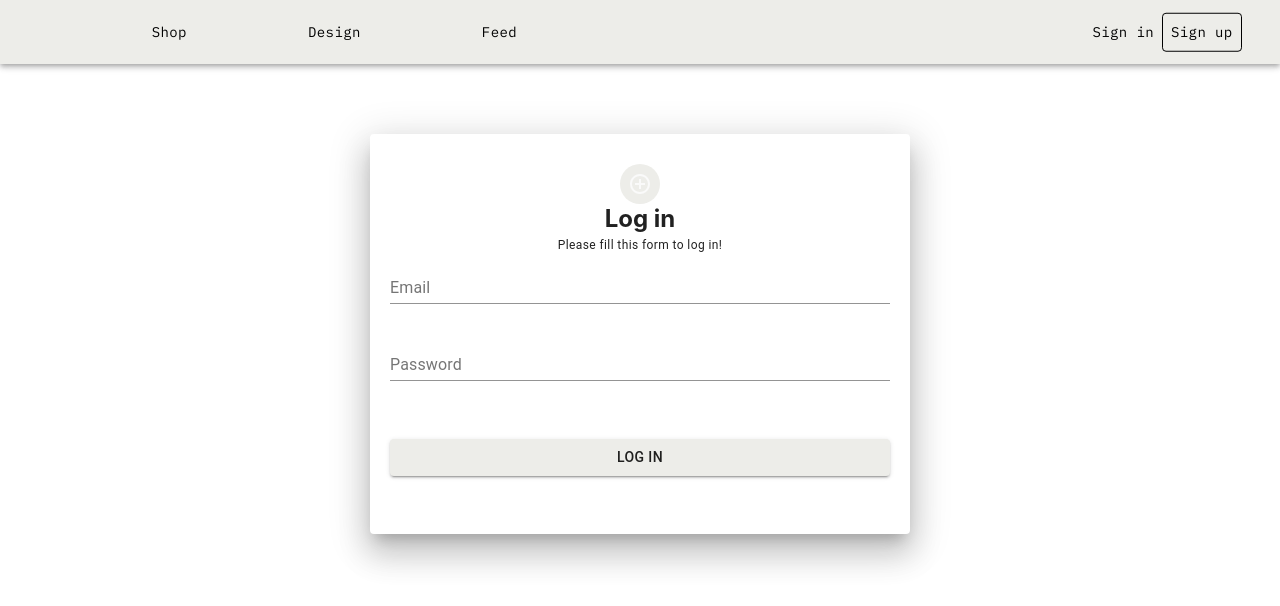
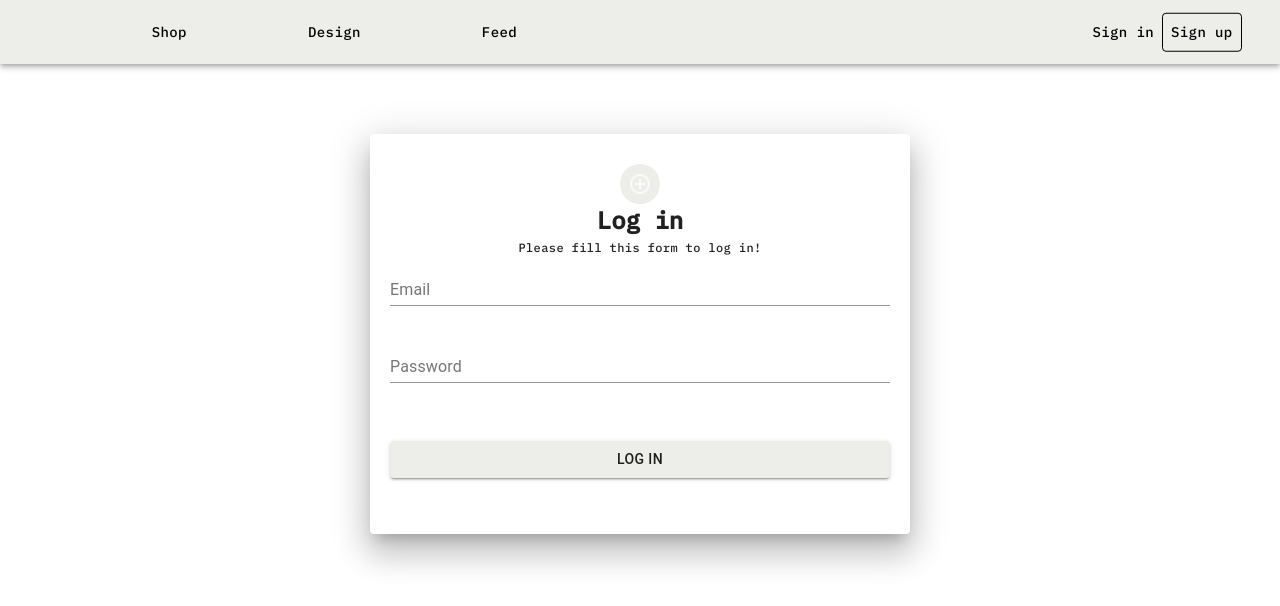
Before and after one commit to benceVadasz/Rug-rets-react, a React (Create React App) app: page /login in a window 1280 px wide. Shown: the top 606 px of the page. Built offline with nearby package versions, Linux system fonts and the light colour scheme.

Commit message:
change font weight of default font

```diff
--- a/src/App.css
+++ b/src/App.css
@@ -1,4 +1,4 @@
-@import url('https://fonts.googleapis.com/css2?family=IBM+Plex+Mono&display=swap');
+@import url('https://fonts.googleapis.com/css2?family=IBM+Plex+Mono:wght@500&display=swap');
 
 .App {
   text-align: center;
@@ -43,5 +43,5 @@
   text-transform: unset !important;
   color: black !important;
   font-family: 'IBM Plex Mono', monospace !important;
-
+  font-weight: 500 !important;
 }
--- a/src/pages/Login.js
+++ b/src/pages/Login.js
@@ -39,7 +39,7 @@ const Login = () => {
             flexFlow: "column wrap",
             justifyContent: "space-between",
         },
-        headerStyle: { margin: 0 },
+        headerStyle: { margin: 0, fontFamily: "'IBM Plex Mono', monospace" },
         avatarStyle: { backgroundColor: "#edede9",  },
         button: { backgroundColor: "#edede9" },
         passwordStyle: { marginBottom: 30 },
@@ -101,7 +101,7 @@ const Login = () => {
                             <AddCircleOutlineOutlinedIcon />
                         </Avatar>
                         <h2 className={classes.headerStyle}>Log in</h2>
-                        {!invalidCredentials ? <Typography variant="caption" gutterBottom>
+                        {!invalidCredentials ? <Typography className={classes.headerStyle} variant="caption" gutterBottom>
                             Please fill this form to log in!
                         </Typography> : <Typography className={classes.invalid} variant="caption" gutterBottom>
                             Invalid credentials
```
